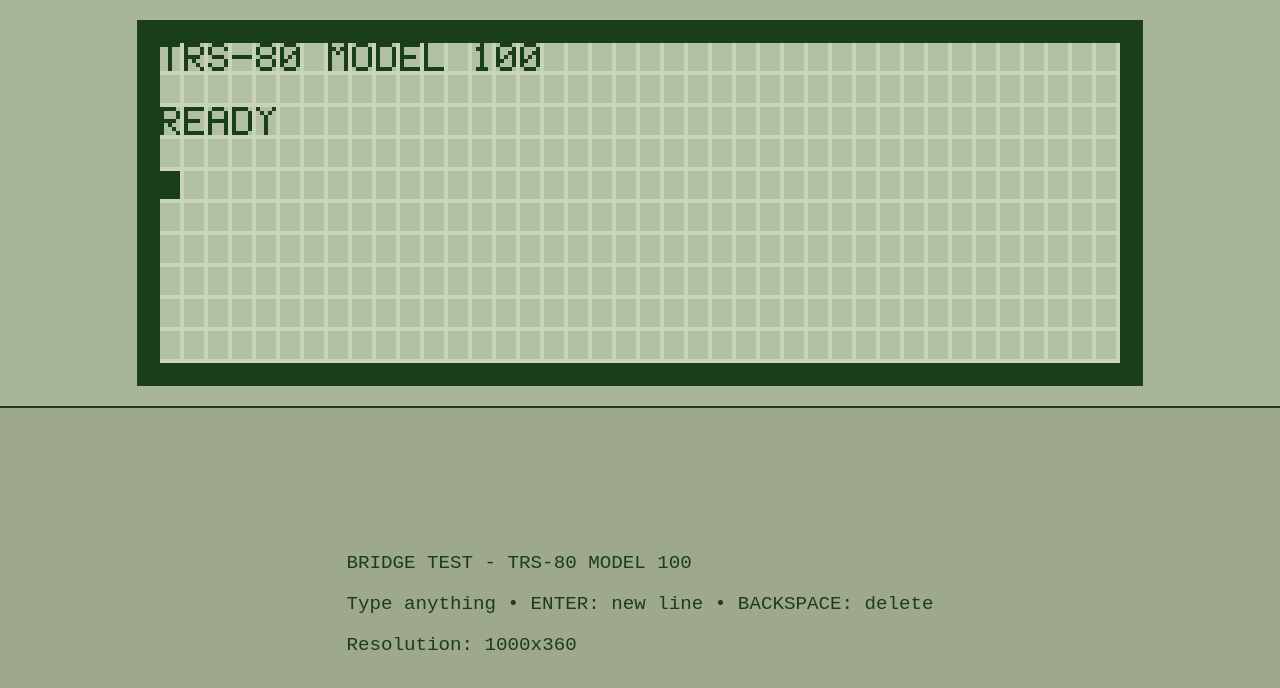
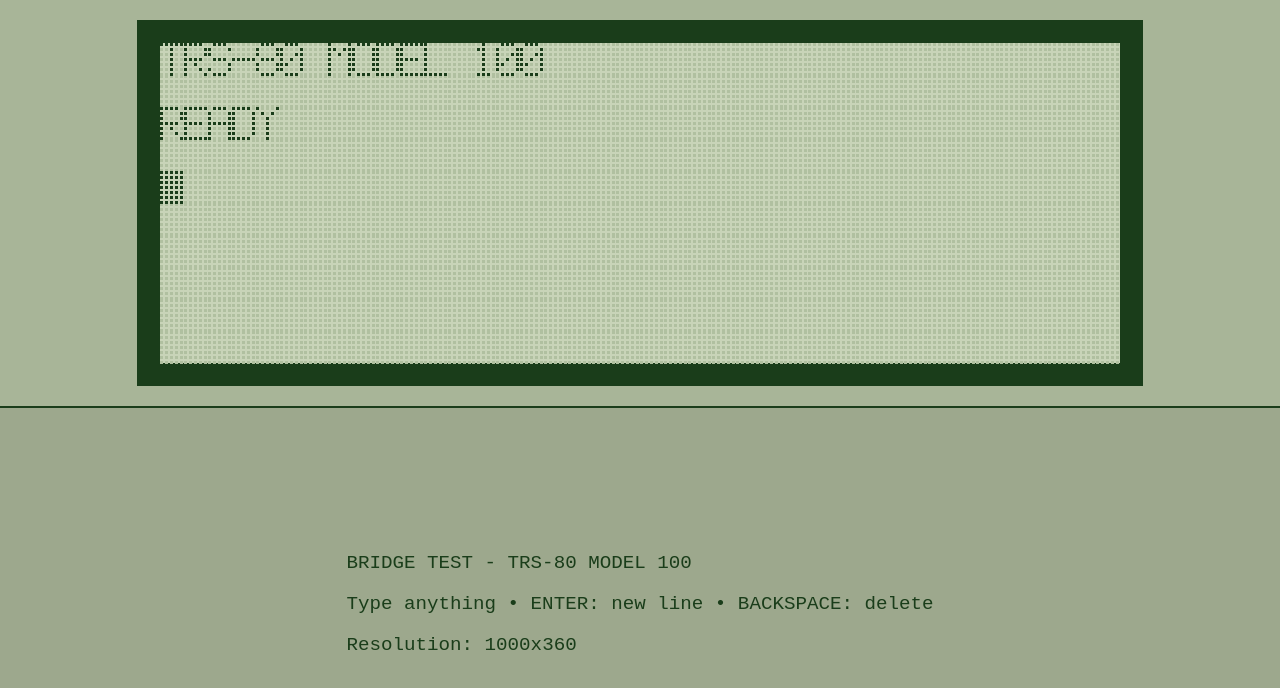
Before and after one commit to nekovach-commits/VSCodeGames, a plain HTML site: page bridge-test.html in a window 1280 px wide. Drawn offline with Linux system fonts and the light colour scheme.

Commit message:
Fix pixel gaps and add complete TRS-80 font set with all letters, numbers, and symbols

```diff
--- a/bridge-test.html
+++ b/bridge-test.html
@@ -46,27 +46,62 @@
     cursorRow = 4;
     cursorCol = 0;
 
-    // Font data (simplified)
+    // Complete TRS-80 Font Data
     const FONTS = {
       'A': [0b01110,0b10001,0b10001,0b11111,0b10001,0b10001,0b10001],
       'B': [0b11110,0b10001,0b10001,0b11110,0b10001,0b10001,0b11110],
       'C': [0b01110,0b10001,0b10000,0b10000,0b10000,0b10001,0b01110],
       'D': [0b11110,0b10001,0b10001,0b10001,0b10001,0b10001,0b11110],
       'E': [0b11111,0b10000,0b10000,0b11110,0b10000,0b10000,0b11111],
+      'F': [0b11111,0b10000,0b10000,0b11110,0b10000,0b10000,0b10000],
+      'G': [0b01110,0b10001,0b10000,0b10111,0b10001,0b10001,0b01110],
       'H': [0b10001,0b10001,0b10001,0b11111,0b10001,0b10001,0b10001],
       'I': [0b01110,0b00100,0b00100,0b00100,0b00100,0b00100,0b01110],
+      'J': [0b00111,0b00001,0b00001,0b00001,0b10001,0b10001,0b01110],
+      'K': [0b10001,0b10010,0b10100,0b11000,0b10100,0b10010,0b10001],
       'L': [0b10000,0b10000,0b10000,0b10000,0b10000,0b10000,0b11111],
       'M': [0b10001,0b11011,0b10101,0b10001,0b10001,0b10001,0b10001],
+      'N': [0b10001,0b11001,0b10101,0b10011,0b10001,0b10001,0b10001],
       'O': [0b01110,0b10001,0b10001,0b10001,0b10001,0b10001,0b01110],
+      'P': [0b11110,0b10001,0b10001,0b11110,0b10000,0b10000,0b10000],
+      'Q': [0b01110,0b10001,0b10001,0b10101,0b10011,0b01110,0b00001],
       'R': [0b11110,0b10001,0b10001,0b11110,0b10100,0b10010,0b10001],
       'S': [0b01110,0b10001,0b10000,0b01110,0b00001,0b10001,0b01110],
       'T': [0b11111,0b00100,0b00100,0b00100,0b00100,0b00100,0b00100],
+      'U': [0b10001,0b10001,0b10001,0b10001,0b10001,0b10001,0b01110],
+      'V': [0b10001,0b10001,0b10001,0b10001,0b10001,0b01010,0b00100],
+      'W': [0b10001,0b10001,0b10001,0b10001,0b10101,0b11011,0b10001],
+      'X': [0b10001,0b01010,0b00100,0b00100,0b00100,0b01010,0b10001],
       'Y': [0b10001,0b01010,0b00100,0b00100,0b00100,0b00100,0b00100],
+      'Z': [0b11111,0b00001,0b00010,0b00100,0b01000,0b10000,0b11111],
       '0': [0b01110,0b10001,0b10011,0b10101,0b11001,0b10001,0b01110],
       '1': [0b00100,0b01100,0b00100,0b00100,0b00100,0b00100,0b01110],
+      '2': [0b01110,0b10001,0b00001,0b00010,0b00100,0b01000,0b11111],
+      '3': [0b01110,0b10001,0b00001,0b00110,0b00001,0b10001,0b01110],
+      '4': [0b00010,0b00110,0b01010,0b10010,0b11111,0b00010,0b00010],
+      '5': [0b11111,0b10000,0b11110,0b00001,0b00001,0b10001,0b01110],
+      '6': [0b00110,0b01000,0b10000,0b11110,0b10001,0b10001,0b01110],
+      '7': [0b11111,0b00001,0b00010,0b00100,0b01000,0b10000,0b10000],
       '8': [0b01110,0b10001,0b10001,0b01110,0b10001,0b10001,0b01110],
+      '9': [0b01110,0b10001,0b10001,0b01111,0b00001,0b00010,0b01100],
+      ' ': [0,0,0,0,0,0,0],
+      '.': [0,0,0,0,0,0b00100,0b00100],
+      ',': [0,0,0,0,0,0b00100,0b01000],
+      '!': [0b00100,0b00100,0b00100,0b00100,0b00100,0,0b00100],
+      '?': [0b01110,0b10001,0b00010,0b00100,0b00100,0,0b00100],
+      ':': [0,0,0b00100,0,0,0b00100,0],
+      ';': [0,0,0b00100,0,0,0b00100,0b01000],
       '-': [0,0,0,0b11111,0,0,0],
-      ' ': [0,0,0,0,0,0,0]
+      '+': [0,0b00100,0b00100,0b11111,0b00100,0b00100,0],
+      '=': [0,0,0b11111,0,0b11111,0,0],
+      '/': [0b00001,0b00010,0b00100,0b01000,0b10000,0b00000,0],
+      '\\': [0b10000,0b01000,0b00100,0b00010,0b00001,0b00000,0],
+      '(': [0b00010,0b00100,0b01000,0b01000,0b01000,0b00100,0b00010],
+      ')': [0b01000,0b00100,0b00010,0b00010,0b00010,0b00100,0b01000],
+      '[': [0b01110,0b01000,0b01000,0b01000,0b01000,0b01000,0b01110],
+      ']': [0b01110,0b00010,0b00010,0b00010,0b00010,0b00010,0b01110],
+      '"': [0b01010,0b01010,0b01010,0,0,0,0],
+      "'": [0b00100,0b00100,0b00100,0,0,0,0]
     };
 
     function drawChar(char, x, y) {
@@ -75,12 +110,15 @@
 
       ctx.fillStyle = '#1a3d1a';
       const CELL = 4; // Each pixel is 4x4 screen pixels
+      const GAP = 1;  // 1px gap between pixels
 
       for (let row = 0; row < 7; row++) {
         for (let col = 0; col < 5; col++) {
           if (fontData[row] & (1 << (4 - col))) {
-            // Draw pixel blocks with proper spacing
-            ctx.fillRect(x + col * CELL, y + row * CELL, CELL, CELL);
+            // Draw individual pixels with gaps
+            const pixelX = x + col * CELL + col * GAP;
+            const pixelY = y + row * CELL + row * GAP;
+            ctx.fillRect(pixelX, pixelY, CELL - GAP, CELL - GAP);
           }
         }
       }
@@ -90,6 +128,7 @@
       console.log('Rendering screen...');
 
       const CELL = 4; // Base pixel size
+      const GAP = 1;  // 1px gap between pixels
       const BORDER_SIZE = 20;
       const CHAR_WIDTH = (5 + 1) * CELL; // 5 pixels wide + 1 gap = 24px
       const CHAR_HEIGHT = (7 + 1) * CELL; // 7 pixels tall + 1 gap = 32px
@@ -107,15 +146,18 @@
 
       // Draw background grid (authentic LCD look)
       ctx.fillStyle = '#b0c0a0';
+
       for (let row = 0; row < 10; row++) {
         for (let col = 0; col < 40; col++) {
           const x = BORDER_SIZE + col * CHAR_WIDTH;
           const y = BORDER_SIZE + row * CHAR_HEIGHT;
 
-          // Draw character cell background grid
+          // Draw character cell background grid with pixel gaps
           for (let r = 0; r < 7; r++) {
             for (let c = 0; c < 5; c++) {
-              ctx.fillRect(x + c * CELL, y + r * CELL, CELL, CELL);
+              const pixelX = x + c * CELL + c * GAP;
+              const pixelY = y + r * CELL + r * GAP;
+              ctx.fillRect(pixelX, pixelY, CELL - GAP, CELL - GAP);
             }
           }
         }
@@ -136,12 +178,15 @@
       // Draw cursor (inverse block)
       const cursorX = BORDER_SIZE + cursorCol * CHAR_WIDTH;
       const cursorY = BORDER_SIZE + cursorRow * CHAR_HEIGHT;
+
       ctx.fillStyle = '#1a3d1a';
 
-      // Draw full character-size cursor block
+      // Draw full character-size cursor block with pixel gaps
       for (let r = 0; r < 7; r++) {
         for (let c = 0; c < 5; c++) {
-          ctx.fillRect(cursorX + c * CELL, cursorY + r * CELL, CELL, CELL);
+          const pixelX = cursorX + c * CELL + c * GAP;
+          const pixelY = cursorY + r * CELL + r * GAP;
+          ctx.fillRect(pixelX, pixelY, CELL - GAP, CELL - GAP);
         }
       }
 
@@ -154,7 +199,9 @@
           for (let row = 0; row < 7; row++) {
             for (let col = 0; col < 5; col++) {
               if (fontData[row] & (1 << (4 - col))) {
-                ctx.fillRect(cursorX + col * CELL, cursorY + row * CELL, CELL, CELL);
+                const pixelX = cursorX + col * CELL + col * GAP;
+                const pixelY = cursorY + row * CELL + row * GAP;
+                ctx.fillRect(pixelX, pixelY, CELL - GAP, CELL - GAP);
               }
             }
           }
```
